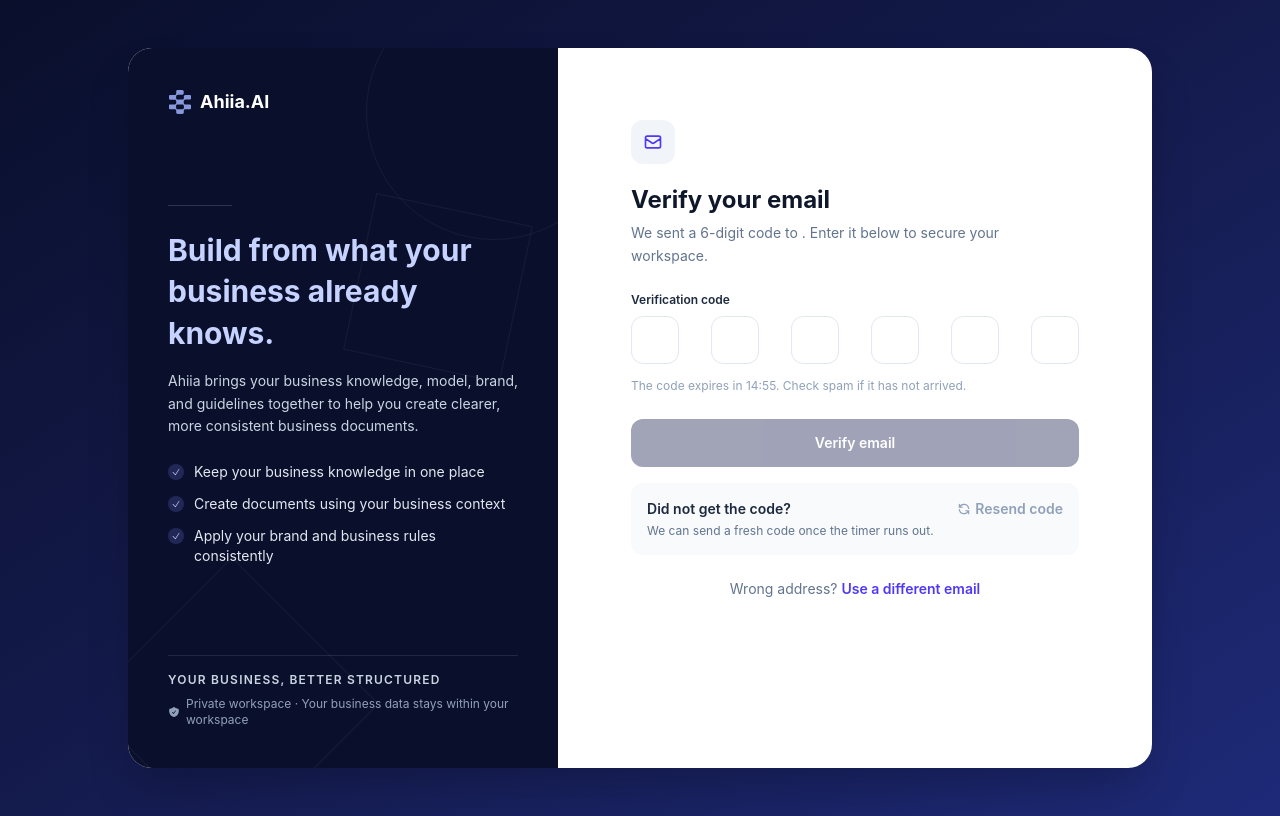
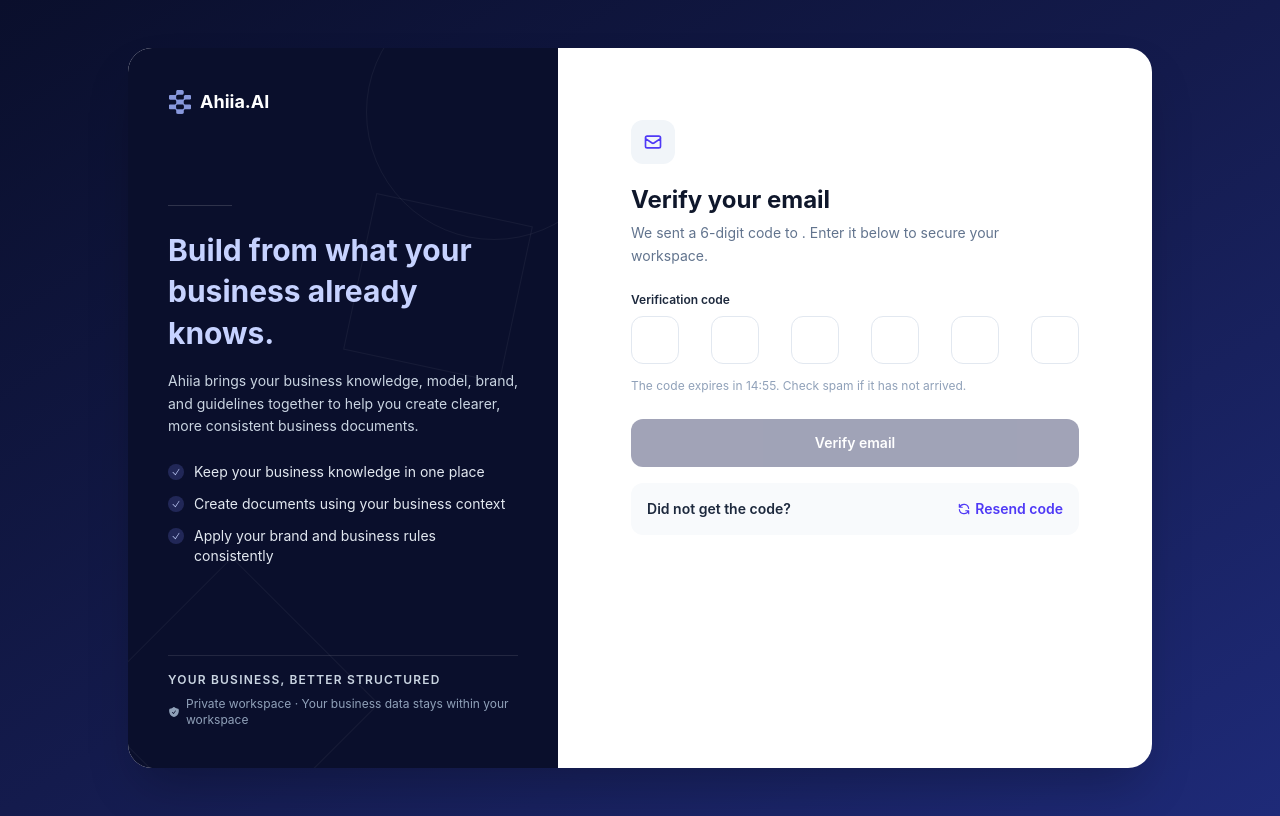
Before and after one commit to Agbo-Emmanuel/some, a React (Vite) app: page /otp in a window 1280 px wide. Built offline with nearby package versions, Linux system fonts and the light colour scheme.

Commit message:
updated the auth

```diff
--- a/src/landing/auth/Otp.jsx
+++ b/src/landing/auth/Otp.jsx
@@ -8,8 +8,9 @@ import {
 import { HiOutlineMail } from "react-icons/hi";
 import { HiOutlineRefresh } from "react-icons/hi";
 import { useLocation, useNavigate } from "react-router-dom";
-import { verifyOtp } from "../../services/auth.service";
+import { resendOtp, verifyOtp } from "../../services/auth.service";
 import logo from "../../assets/ahiia_icon.svg";
+import { toast } from "react-toastify";
 const perks = [
   "Keep your business knowledge in one place",
   "Create documents using your business context",
@@ -76,11 +77,21 @@ const Otp = () => {
   };
 
   const handleResend = () => {
-    if (secondsLeft > 0) return;
-    setSecondsLeft(RESEND_SECONDS);
-    setCode(Array(CODE_LENGTH).fill(""));
-    focusInput(0);
-    console.log("resend code to", email);
+    if (!email) {
+      return;
+    }
+    const payload = {
+      email: email,
+    };
+    try {
+      const response = resendOtp(payload);
+      setSecondsLeft(RESEND_SECONDS);
+      console.log(response);
+      toast.success("OTP resent successfully");
+    } catch (error) {
+      console.log(error);
+      toast.error("Failed to resend OTP");
+    }
   };
 
   const handleVerify = (e) => {
@@ -228,19 +239,19 @@ const Otp = () => {
                 <button
                   type="button"
                   onClick={handleResend}
-                  disabled={secondsLeft > 0}
-                  className="inline-flex items-center gap-1 text-sm font-semibold text-indigo-600 transition-colors duration-200 hover:text-indigo-700 disabled:cursor-not-allowed disabled:text-slate-400"
+                  // disabled={secondsLeft > 0}
+                  className="inline-flex items-center cursor-pointer gap-1 text-sm font-semibold text-indigo-600 transition-colors duration-200 hover:text-indigo-700 disabled:cursor-not-allowed disabled:text-slate-400"
                 >
                   <HiOutlineRefresh className="h-3.5 w-3.5" />
                   Resend code
                 </button>
               </div>
-              <p className="mt-1 text-xs text-slate-500">
+              {/* <p className="mt-1 text-xs text-slate-500">
                 We can send a fresh code once the timer runs out.
-              </p>
+              </p> */}
             </div>
 
-            <p className="mt-6 text-center text-sm text-slate-500">
+            {/* <p className="mt-6 text-center text-sm text-slate-500">
               Wrong address?{" "}
               <button
                 type="button"
@@ -248,7 +259,7 @@ const Otp = () => {
               >
                 Use a different email
               </button>
-            </p>
+            </p> */}
           </div>
         </div>
       </div>
```
Also changed, not shown: 1 other file (tests, documents, lock files or other folders).
